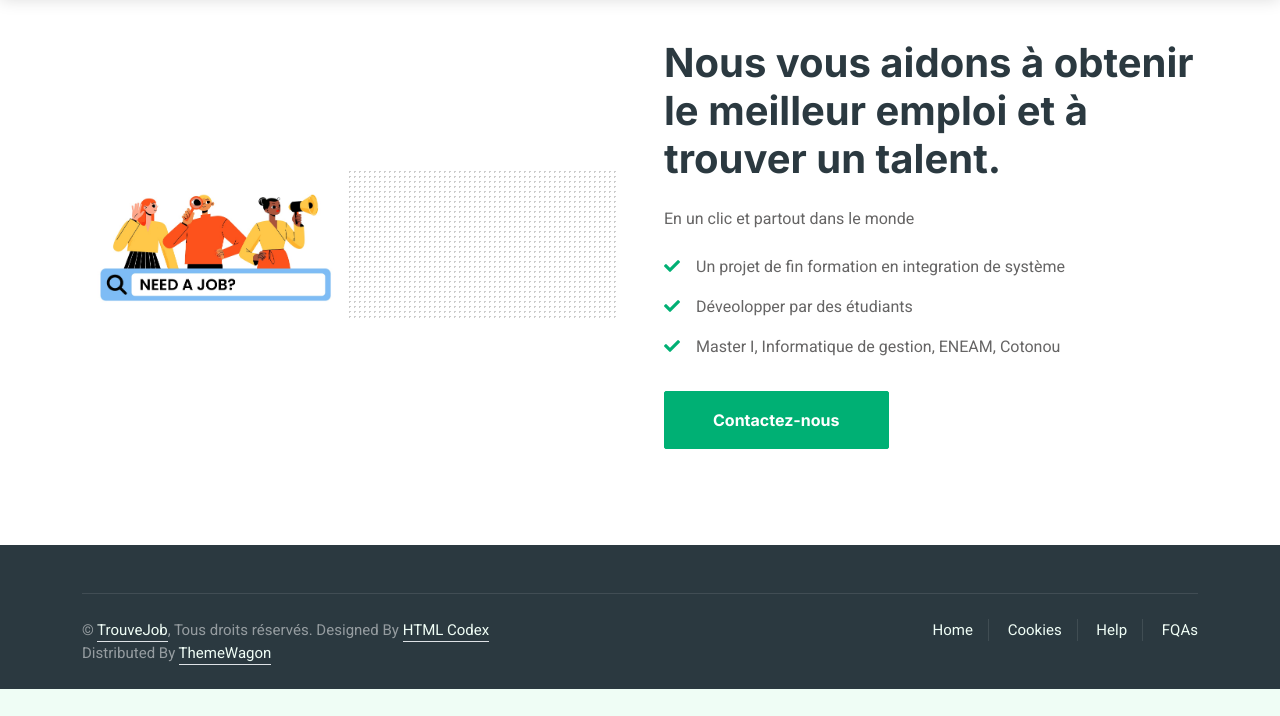
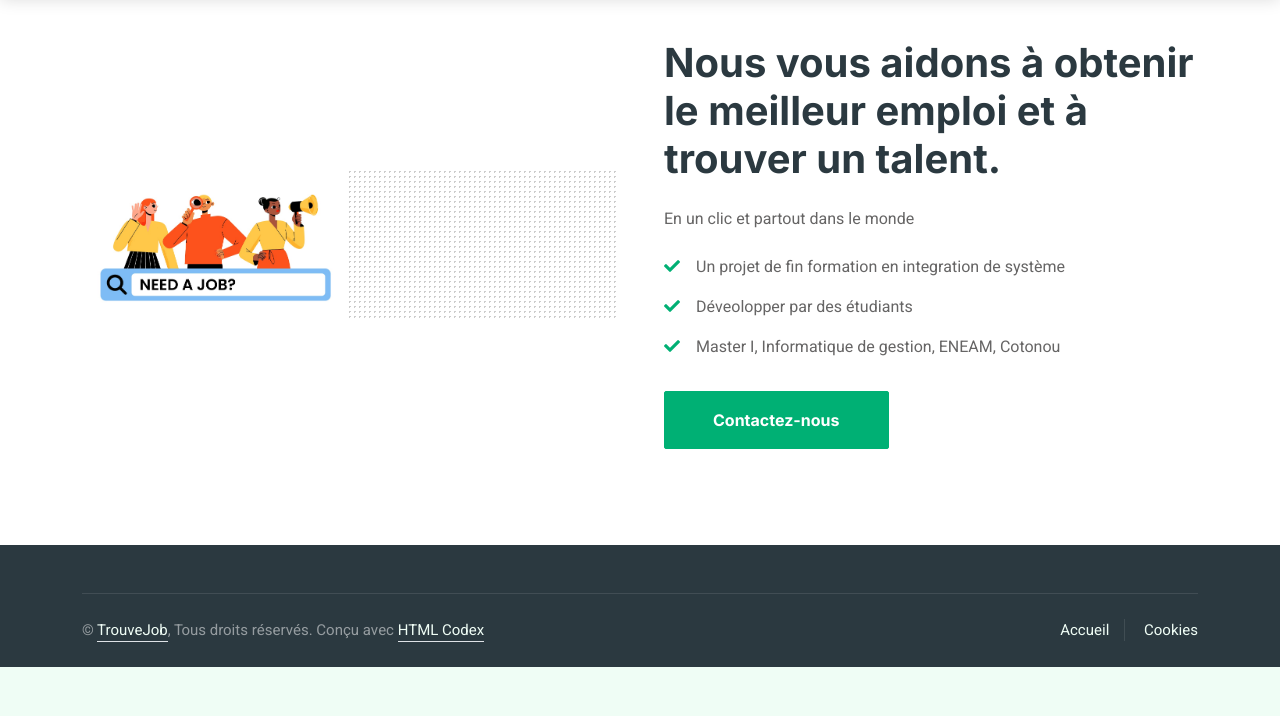
Before and after one commit to janjango/trouvejob, a plain HTML site: page about.html in a window 1280 px wide. Shown: the part 84-800 px from the top of the page. Drawn offline with nearby package versions, Linux system fonts and the light colour scheme.

Commit message:
update footer and header

```diff
--- a/about.html
+++ b/about.html
@@ -3,7 +3,7 @@
 
 <head>
     <meta charset="utf-8">
-    <title>JobEntry - Job Portal Website Template</title>
+    <title>TrouveJob - Le portail web de recherche d'emploi sur Linkedin</title>
     <meta content="width=device-width, initial-scale=1.0" name="viewport">
     <meta content="" name="keywords">
     <meta content="" name="description">
@@ -97,24 +97,19 @@
                     <div class="row">
                         <div class="col-md-6 text-center text-md-start mb-3 mb-md-0">
                             &copy; <a class="border-bottom" href="#">TrouveJob</a>, Tous droits réservés.
-
 							<!--/*** This template is free as long as you keep the footer author’s credit link/attribution link/backlink. If you'd like to use the template without the footer author’s credit link/attribution link/backlink, you can purchase the Credit Removal License from "https://htmlcodex.com/credit-removal". Thank you for your support. ***/-->
-							Designed By <a class="border-bottom" href="https://htmlcodex.com">HTML Codex</a>
-                            </br>Distributed By <a class="border-bottom" href="https://themewagon.com" target="_blank">ThemeWagon</a>
+							Conçu avec <a class="border-bottom" href="https://htmlcodex.com">HTML Codex</a>
                         </div>
                         <div class="col-md-6 text-center text-md-end">
                             <div class="footer-menu">
-                                <a href="">Home</a>
-                                <a href="">Cookies</a>
-                                <a href="">Help</a>
-                                <a href="">FQAs</a>
+                                <a href="#">Accueil</a>
+                                <a href="#">Cookies</a>
                             </div>
                         </div>
                     </div>
                 </div>
             </div>
         </div>
-        <!-- Footer End -->
 
 
         <!-- Back to Top -->
```
Also changed, not shown: index.html (+3 -6 lines).
